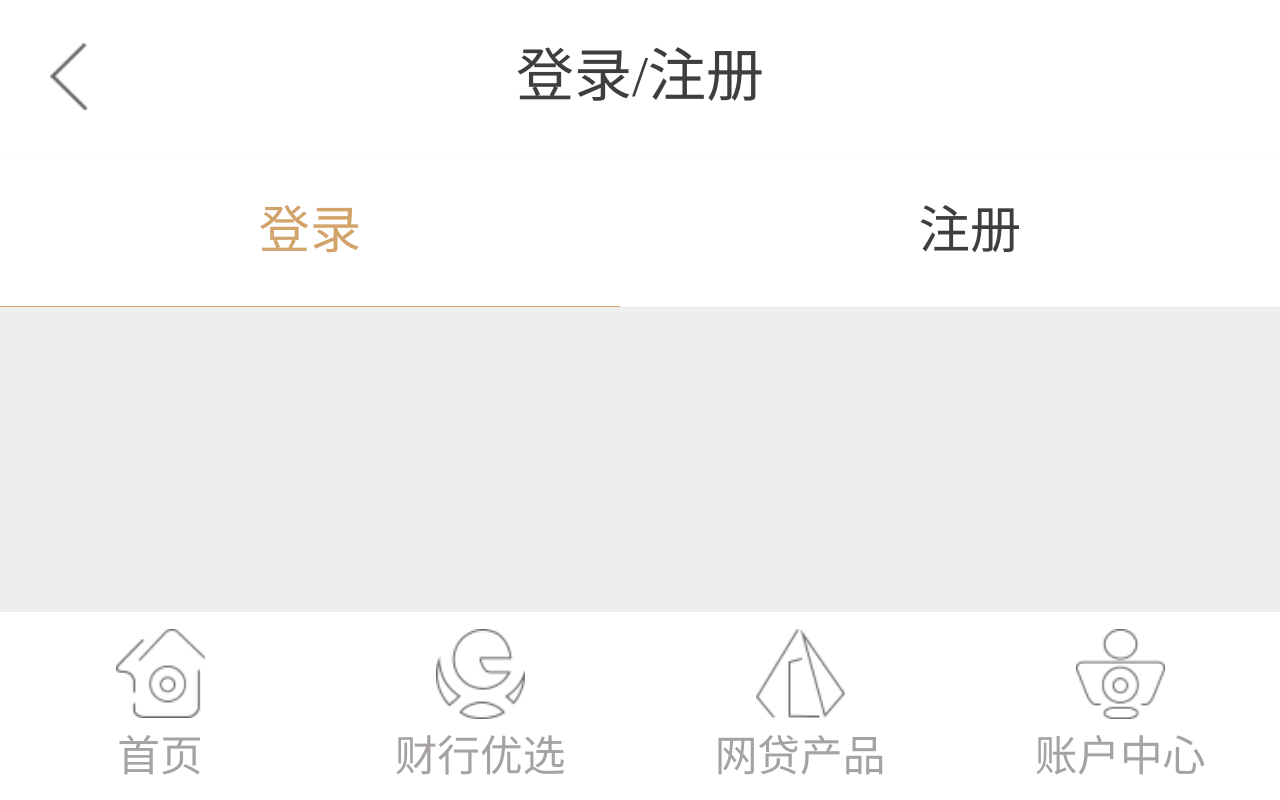
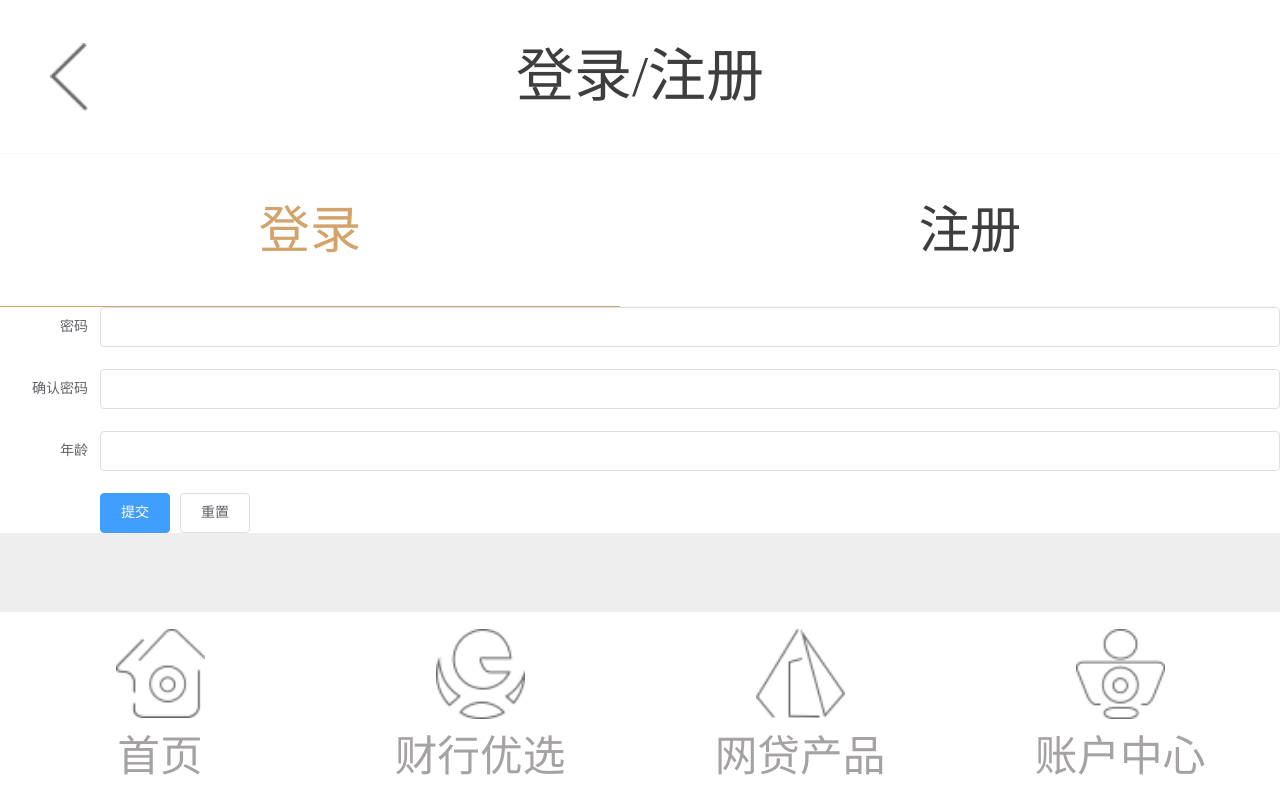
Before and after one commit to Lmushroom/vue-test, a Vue app: page /log in a window 1280 px wide. Built offline with nearby package versions, Linux system fonts and the light colour scheme; what mint-ui would draw is missing.

Commit message:
修修改改

```diff
--- a/src/components/Log.vue
+++ b/src/components/Log.vue
@@ -14,6 +14,21 @@
 			</div>
 
 		</form> -->
+		<el-form :model="ruleForm2" status-icon :rules="rules2" ref="ruleForm2" label-width="100px" class="demo-ruleForm">
+			<el-form-item label="密码" prop="pass">
+			    <el-input type="password" v-model="ruleForm2.pass" auto-complete="off"></el-input>
+			</el-form-item>
+			<el-form-item label="确认密码" prop="checkPass">
+			    <el-input type="password" v-model="ruleForm2.checkPass" auto-complete="off"></el-input>
+			</el-form-item>
+			<el-form-item label="年龄" prop="age">
+			    <el-input v-model.number="ruleForm2.age"></el-input>
+			</el-form-item>
+			<el-form-item>
+			    <el-button type="primary" @click="submitForm('ruleForm2')">提交</el-button>
+			    <el-button @click="resetForm('ruleForm2')">重置</el-button>
+			</el-form-item>
+		</el-form>
 		<jf-footer></jf-footer>
 	</div>
 </template>
@@ -21,21 +36,88 @@
 <script type="text/javascript">
 	import Vue from 'vue'
 	import Footer from './Footer'
-	import {Tabs,TabPane} from 'element-ui'
+	import {Tabs,TabPane,Form,Input,FormItem} from 'element-ui'
 
 	Vue.use(Tabs)
 	Vue.use(TabPane)
+	Vue.use(Form)
+	Vue.use(Input)
+	Vue.use(FormItem)
 
 	export default{
 		data() {
+			var checkAge = (rule, value, callback) => {
+		        if (!value) {
+		          return callback(new Error('年龄不能为空'));
+		        }
+		        setTimeout(() => {
+		          if (!Number.isInteger(value)) {
+		            callback(new Error('请输入数字值'));
+		          } else {
+		            if (value < 18) {
+		              callback(new Error('必须年满18岁'));
+		            } else {
+		              callback();
+		            }
+		          }
+		        }, 1000);
+		      };
+		      var validatePass = (rule, value, callback) => {
+		        if (value === '') {
+		          callback(new Error('请输入密码'));
+		        } else {
+		          if (this.ruleForm2.checkPass !== '') {
+		            this.$refs.ruleForm2.validateField('checkPass');
+		          }
+		          callback();
+		        }
+		      };
+		      var validatePass2 = (rule, value, callback) => {
+		        if (value === '') {
+		          callback(new Error('请再次输入密码'));
+		        } else if (value !== this.ruleForm2.pass) {
+		          callback(new Error('两次输入密码不一致!'));
+		        } else {
+		          callback();
+		        }
+		      };
 	      	return {
-	        	activeName: 'first'
+	        	activeName: 'first',
+	        	ruleForm2: {
+			        pass: '',
+			        checkPass: '',
+			        age: ''
+			    },
+			    rules2: {
+			        pass: [
+			            { validator: validatePass, trigger: 'blur' }
+			        ],
+			        checkPass: [
+			            { validator: validatePass2, trigger: 'blur' }
+			        ],
+			        age: [
+			            { validator: checkAge, trigger: 'blur' }
+			          ]
+			    }
 	      	};
 	    },
 	    methods: {
 	      	handleClick(tab, event) {
 	        	// console.log(tab, event);
-	      	}
+	      	},
+	      	submitForm(formName) {
+		        this.$refs[formName].validate((valid) => {
+		          if (valid) {
+		            alert('submit!');
+		          } else {
+		            console.log('error submit!!');
+		            return false;
+		          }
+		        });
+		    },
+		    resetForm(formName) {
+		        this.$refs[formName].resetFields();
+		    }
 	    },
 		components:{
 			'jf-footer':Footer
```
